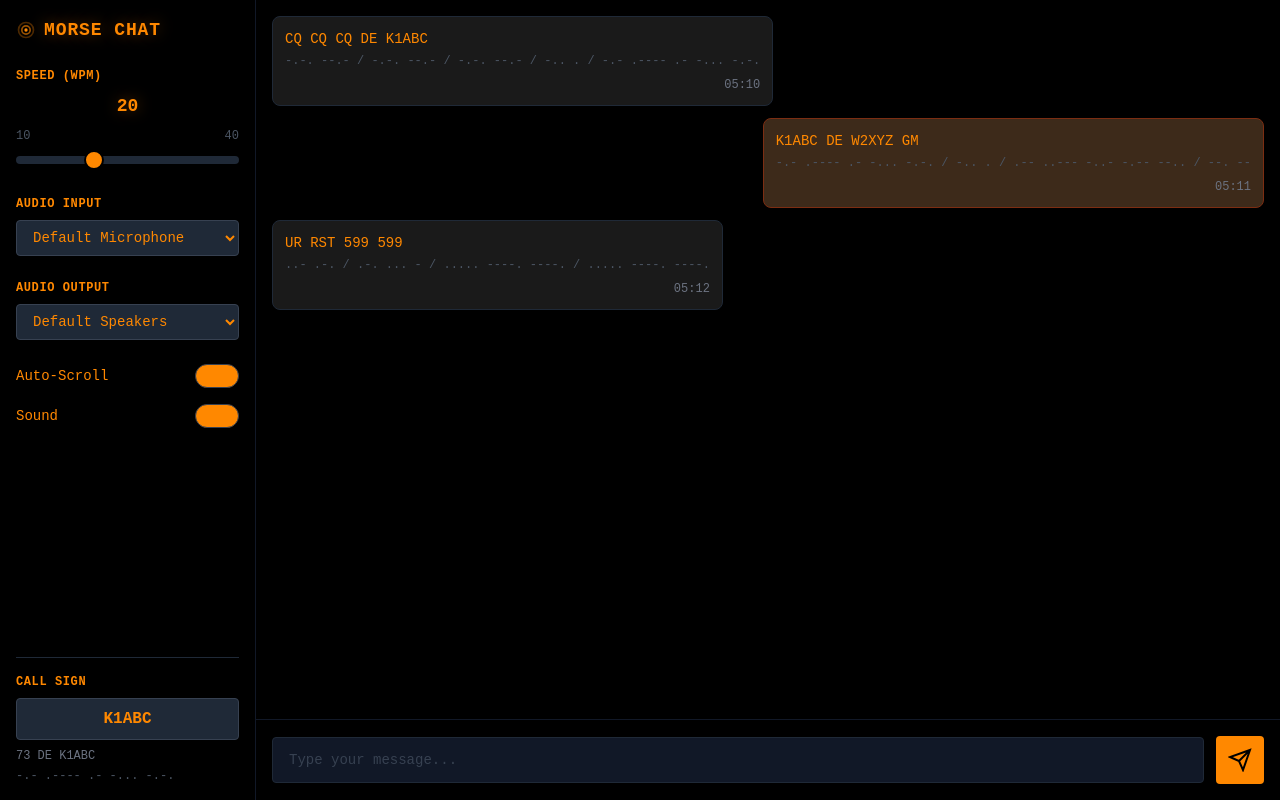
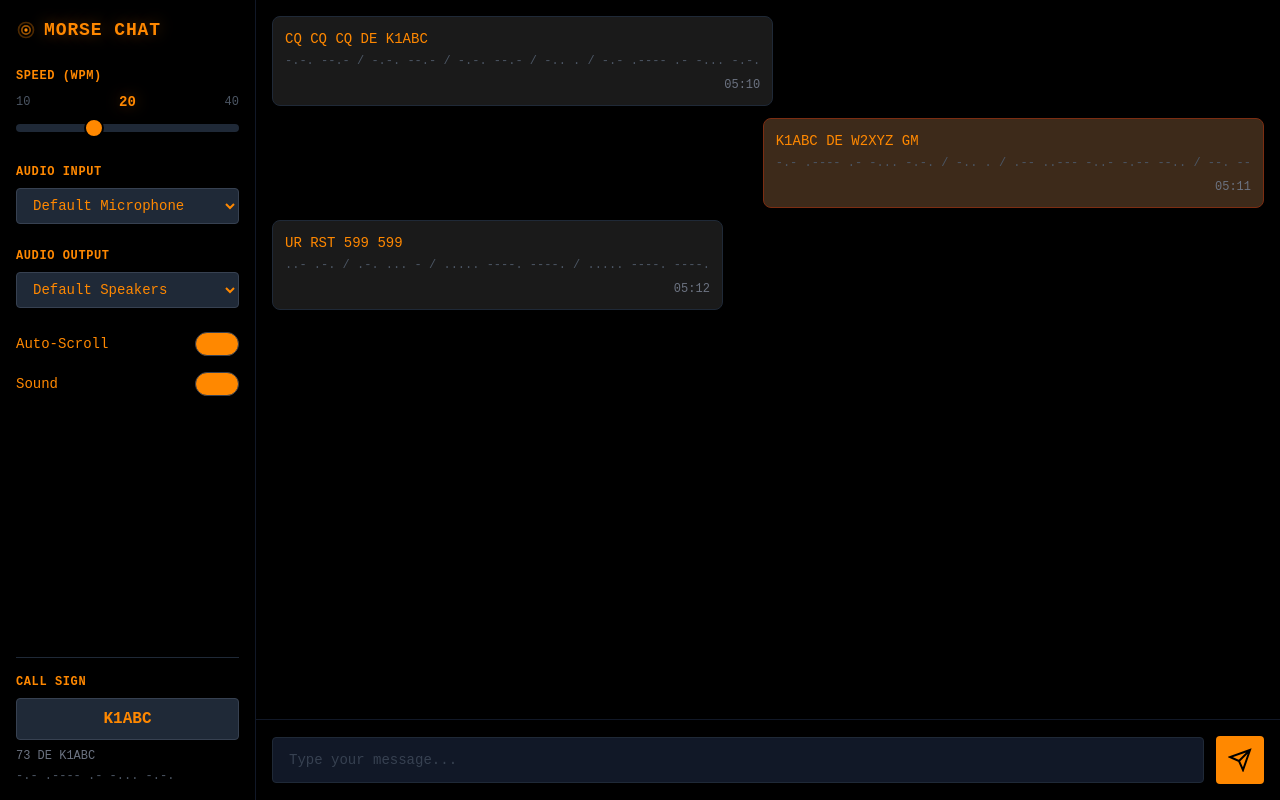
Before and after one commit to PapaDream/morse-chat, a React (Vite) app in the folder morse-chat-web/: page / in a window 1280 px wide. Built offline with nearby package versions, Linux system fonts and the light colour scheme.

Commit message:
Position WPM number inline with 10/40 labels
- WPM number now centered between 10 and 40
- text-sm (slightly bigger than text-xs labels)
- Keeps orange color and glow
- In-line layout with items-center alignment

```diff
--- a/morse-chat-web/src/components/Sidebar.tsx
+++ b/morse-chat-web/src/components/Sidebar.tsx
@@ -43,11 +43,11 @@ export function Sidebar({
       {/* Speed Section */}
       <div className="mb-6">
         <h2 className="text-xs font-bold text-terminal-orange mb-2 uppercase tracking-wider">Speed (WPM)</h2>
-        <div className="text-center text-lg font-bold text-terminal-orange mb-2" style={{ textShadow: '0 0 15px rgba(255, 136, 0, 0.4)' }}>
-          {wpm}
-        </div>
-        <div className="flex justify-between text-xs text-gray-600 mb-1">
+        <div className="flex justify-between items-center text-xs text-gray-600 mb-1">
           <span>10</span>
+          <span className="text-sm font-bold text-terminal-orange" style={{ textShadow: '0 0 15px rgba(255, 136, 0, 0.4)' }}>
+            {wpm}
+          </span>
           <span>40</span>
         </div>
         <input
```
